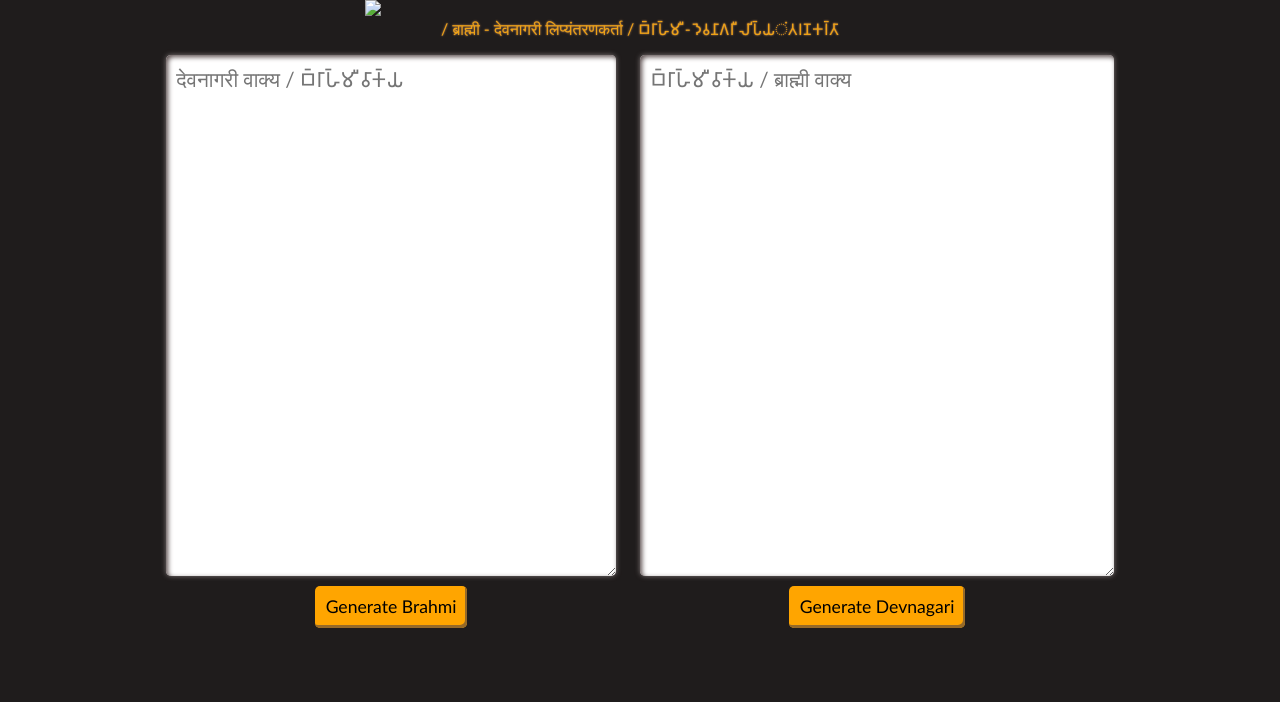
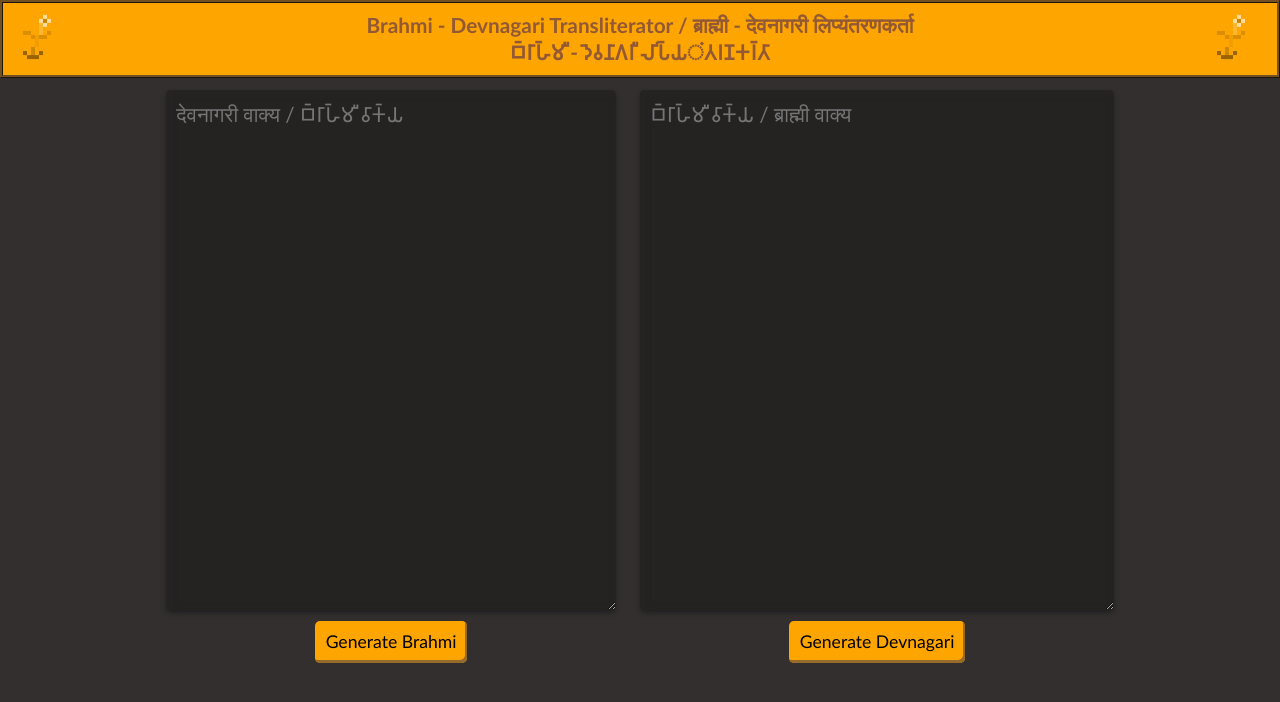
Before and after one commit to LainCon/brahmi-devanagari, a plain HTML site: page index.html in a window 1280 px wide. Drawn offline with Linux system fonts and the light colour scheme.

Commit message:
updated styles for textarea and header structure re-defined in index.html

```diff
--- a/index.html
+++ b/index.html
@@ -7,12 +7,12 @@
     <link href="style.css" rel="stylesheet">
 </head>
 <body>
-    <!-- <h1 class="title">Brahmi - Devnagari Transliterator / ब्राह्मी - देवनागरी लिप्यंतरणकर्ता / 𑀩𑁆𑀭𑀸𑀳𑁆𑀫𑀻 - 𑀤𑁂𑀯𑀦𑀸𑀕𑀭𑀻 𑀮𑀺𑀧𑁆𑀬ं𑀢𑀭𑀡𑀓𑀭𑁆𑀢𑀸</h1> -->
     <header>
-        <figure class="banner">
-            <img src="assets/banner.png">
+        <h1 class="title">Brahmi - Devnagari Transliterator / ब्राह्मी - देवनागरी लिप्यंतरणकर्ता <br> 𑀩𑁆𑀭𑀸𑀳𑁆𑀫𑀻 - 𑀤𑁂𑀯𑀦𑀸𑀕𑀭𑀻 𑀮𑀺𑀧𑁆𑀬ं𑀢𑀭𑀡𑀓𑀭𑁆𑀢𑀸</h1>
+        <!-- <figure class="banner">
+            <img src="media/banner.png">
             <figcaption>/ ब्राह्मी - देवनागरी लिप्यंतरणकर्ता / 𑀩𑁆𑀭𑀸𑀳𑁆𑀫𑀻 - 𑀤𑁂𑀯𑀦𑀸𑀕𑀭𑀻 𑀮𑀺𑀧𑁆𑀬ं𑀢𑀭𑀡𑀓𑀭𑁆𑀢𑀸</figcaption>
-        </figure>
+        </figure> -->
     </header>
     <div class="main">
         <div class="devContainer">
--- a/style.css
+++ b/style.css
@@ -9,35 +9,26 @@
 
 head, body{
     height: 100%;
-    background-color: rgb(31, 28, 28);
+    background-color: rgb(51, 47, 47);
     /* background-image: linear-gradient(to right, rgb(230, 186, 105), rgb(230, 230, 170)); */
 }
 
-h1{
-    margin-top: 3.5vh;
-    margin-bottom: 3.5vh;
-    text-align: center;
-    color: rgb(235, 160, 21);
+header{
+    border: 3px solid rgb(114, 80, 35);
+    border-style:ridge;
+    background-color: orange;
+    background-image: url('./media/flower-pix.gif'), url('./media/flower-pix.gif');
+    background-position: left, right;
+    background-repeat: no-repeat;
+    background-blend-mode: luminosity;
+    /* box-shadow: 2px 2px 0 rgb(177, 131, 71); */
 }
 
-.banner{
-    width: 100%;
-}
-
-.banner img{
-    width: 100%;
-    max-width: 550px;
-    height: auto;
-    display: block;
-    margin: 0 auto;
-}
-
-.banner figcaption{
-    color: rgb(238, 162, 21);
+h1{
+    padding: 1.1vh;
+    font-size: 1.3rem;
     text-align: center;
-    margin: 0.3vh;
-    text-shadow: 0 0 2px rgb(218, 154, 94);
-
+    color: rgb(146, 89, 52);
 }
 
 .main{
@@ -59,9 +50,20 @@ h1{
     flex-basis: 100%;
     border-radius: 5px;
     padding: 1.3vh;
-    box-shadow: 0 0 5px rgb(129, 119, 119), inset 2px 2px 5px rgb(90, 77, 77);
+    background-color: rgb(37, 34, 34);
+    box-shadow: 0 3px 5px rgb(32, 31, 31), inset 2px 2px 8px rgb(39, 36, 36);
     font-size: 1.3rem;
     color: rgb(189, 135, 36)
+}
+
+.devContainer textarea{
+    color: lightskyblue;
+    font-weight: lighter;
+}
+
+.brahmiContainer textarea{
+    color: rgb(253, 182, 255);
+    font-weight: lighter;
 }
 
 
```
Also changed, not shown: media/flower-pix.gif (added).
